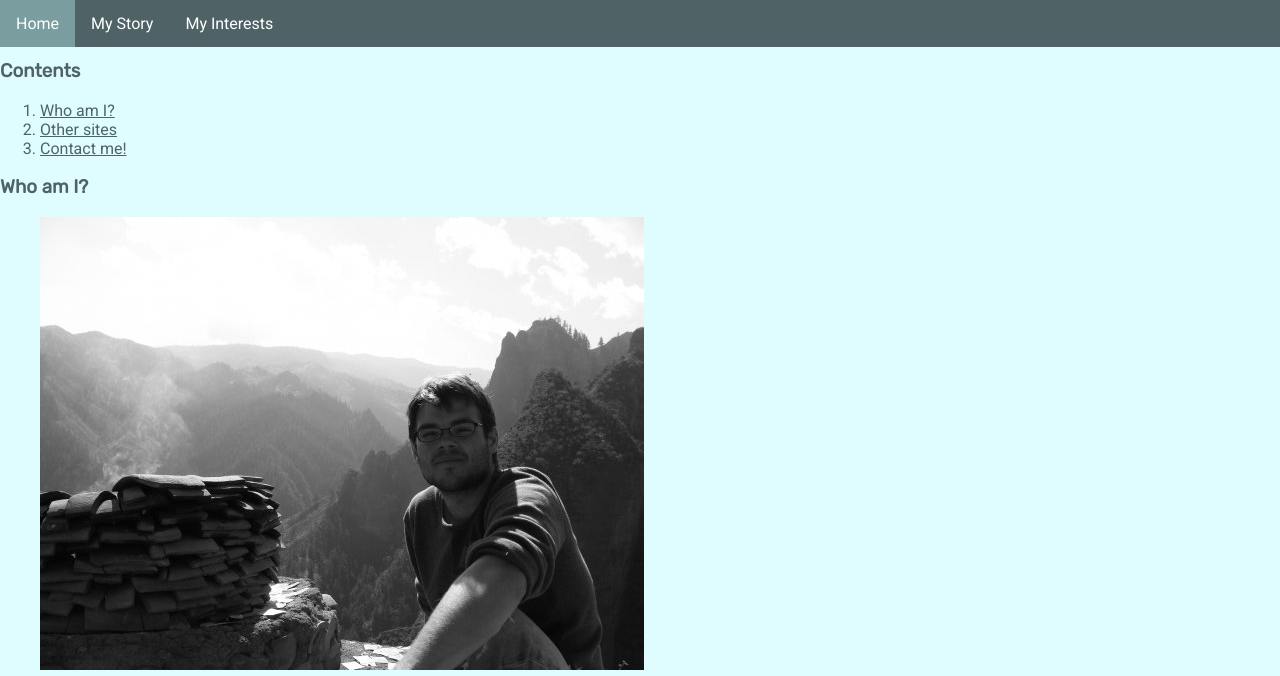
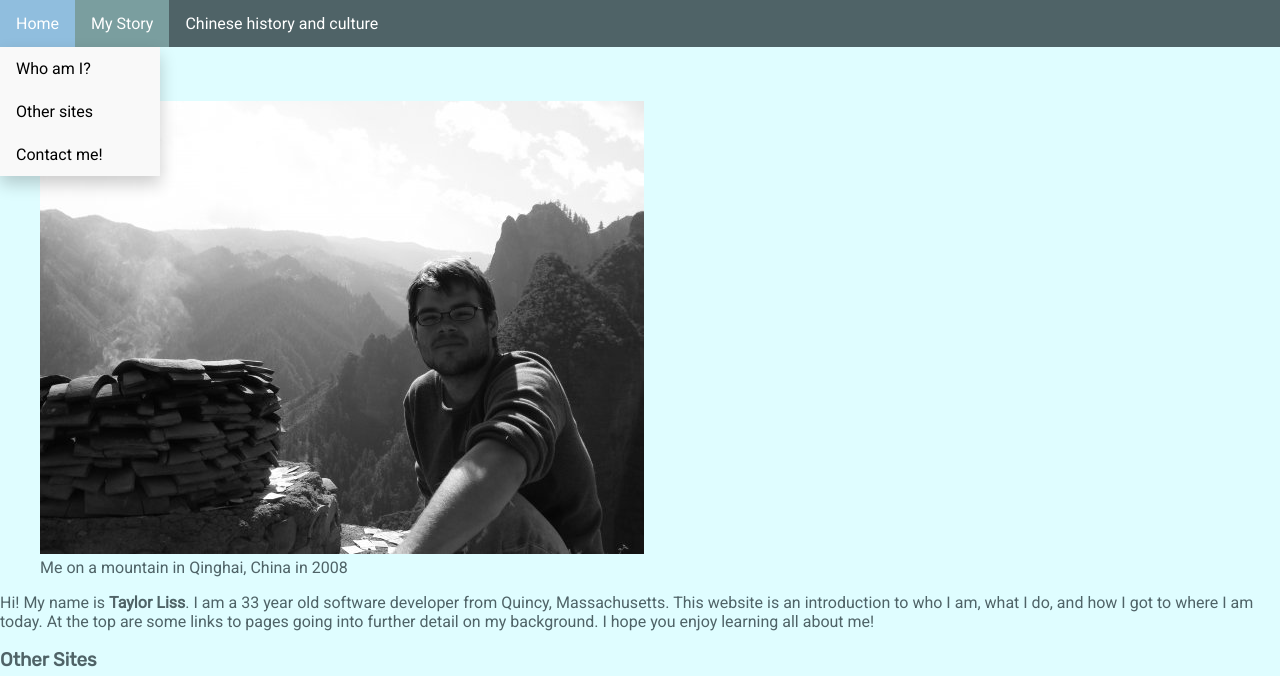
Before and after one commit to tliss/cs601, a plain HTML site: page index.html in a window 1280 px wide. Shown: the top 676 px of the page. Drawn offline with Linux system fonts and the light colour scheme.

Commit message:
Move page contents into dropdown inside nav bar. Remove 'top' button from end of page

```diff
--- a/index.html
+++ b/index.html
@@ -15,23 +15,32 @@
         <!-- Navigation -->
         <nav>
             <ul>
-                <li><a class="active" href="#">Home</a></li>
-                <li><a href="my_story.html">My Story</a></li>
-                <li><a href="my_interests.html">My Interests</a></li>
+                <li class="dropdown">
+                    <a class="dropbtn" href="index.html">Home</a>
+                    <div class="dropdown-content">
+                        <a href="index.html#who_am_i">Who am I?</a>
+                        <a href="index.html#other">Other sites</a>
+                        <a href="index.html#contact">Contact me!</a>
+                    </div>
+                </li>
+                <li class="dropdown">
+                    <a class="active dropbtn" href="my_story.html">My Story</a>
+                    <div class="dropdown-content">
+                        <a href="my_story.html#undergrad">My undergrad years</a>
+                        <a href="my_story.html#esl_teacher">My time as an <abbr title="English as a Second Language">ESL</abbr> teacher</a>
+                        <a href="my_story.html#comp_sci">My time as a computer science student</a>
+                    </div>
+                </li>
+                <li class="dropdown">
+                    <a class="dropbtn" href="my_interests.html">Chinese history and culture</a>
+                    <div class="dropdown-content">
+                        <a href="my_interests.html#chinese">Chinese history and culture</a>
+                        <a href="my_interests.html#capoeira">Capoeira</a>
+                        <a href="my_interests.html#boardgames">Boardgames</a>
+                    </div>
+                </li>
             </ul>
         </nav>
-
-        <main>
-            <!-- Contents -->
-            <section>
-                <a class="anchor" id="top"></a>
-                <h3>Contents</h3>
-                <ol>
-                    <li><a href="#who_am_i">Who am I?</a></li>
-                    <li><a href="#other">Other sites</a></li>
-                    <li><a href="#contact">Contact me!</a></li>
-                </ol>
-            </section>
 
             <!-- Introduction -->
             <section>
@@ -76,8 +85,6 @@
             </section>
         </main>
 
-        <p><a class="btnLink" href=#top>Top</a></p>
-
         <footer>
             <p><small>Copyright &copy; 2020 Taylor Liss</small></p>
         </footer>
--- a/stylesheets/styles.css
+++ b/stylesheets/styles.css
@@ -10,6 +10,23 @@ body {
 
 h1, h2, h3, h4, h5, h6 {
     font-family: Rubik, Arial, Helvetica, sans-serif;
+}
+
+main {
+    margin: 0px 120px;
+}
+
+img {
+    max-width: 100%;
+
+    height: auto;
+}
+
+/* This code allows content links to scroll to the correct location without the section
+title being hiddent by the navbar. Solution found here: https://stackoverflow.com/a/13117744/4298546 */
+a.anchor:target {
+    position: relative;
+    top: -60px;
 }
 
 /* Custom buttons */
@@ -54,25 +71,45 @@ nav > ul > li {
     float: left;
 }
 
-nav > ul > li > a {
+nav > ul > li > a, .dropbtn {
     display: block;
     color: white;
     text-align: center;
     padding: 14px 16px;
     text-decoration: none;
-  }
-
-nav > ul > li > a:hover:not(.active) {
-    background-color: #90BEDE;
-  }
+}
 
 .active {
     background-color: #7A9E9F;
 }
 
-/* This code allows content links to scroll to the correct location without the section
-title being hiddent by the navbar. Solution found here: https://stackoverflow.com/a/13117744/4298546 */
-a.anchor:target {
-    position: relative;
-    top: -60px;
+nav > ul > li > a:hover, .dropdown:hover .dropbtn {
+    background-color: #90BEDE;
 }
+
+nav > ul > li.dropdown {
+    display: inline-block;
+}
+
+.dropdown-content {
+    display: none;
+    position: absolute;
+    background-color: #f9f9f9;
+    min-width: 160px;
+    box-shadow: 0px 8px 16px 0px rgba(0,0,0,0.2);
+    z-index: 1;
+}
+
+.dropdown-content a {
+    color: black;
+    padding: 12px 16px;
+    text-decoration: none;
+    display: block;
+    text-align: left;
+}
+
+.dropdown-content a:hover {background-color: #f1f1f1;}
+
+.dropdown:hover .dropdown-content {
+    display: block;
+}
```
Also changed, not shown: my_interests.html (+24 -16 lines), my_story.html (+24 -15 lines), README.md.
